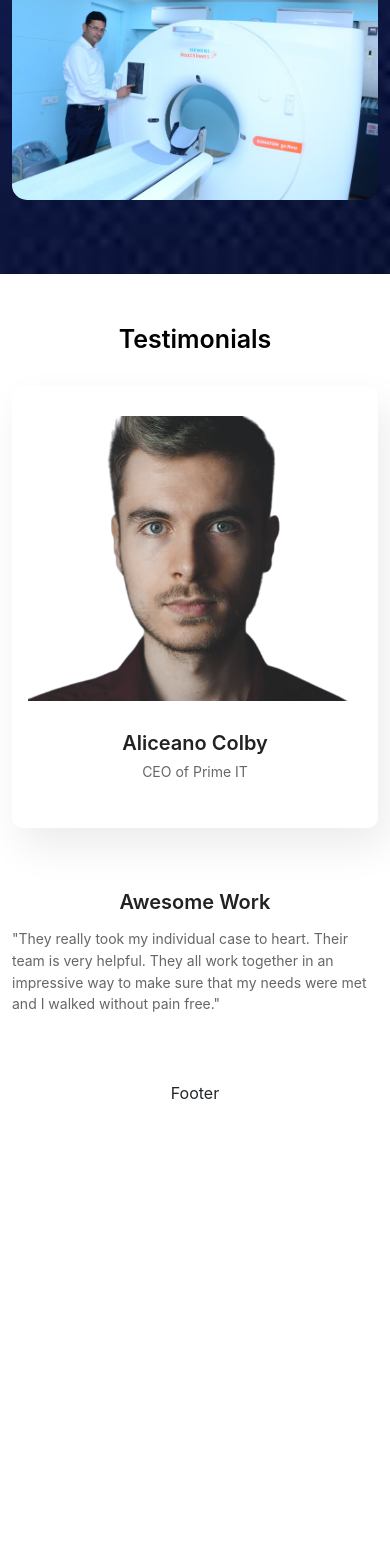
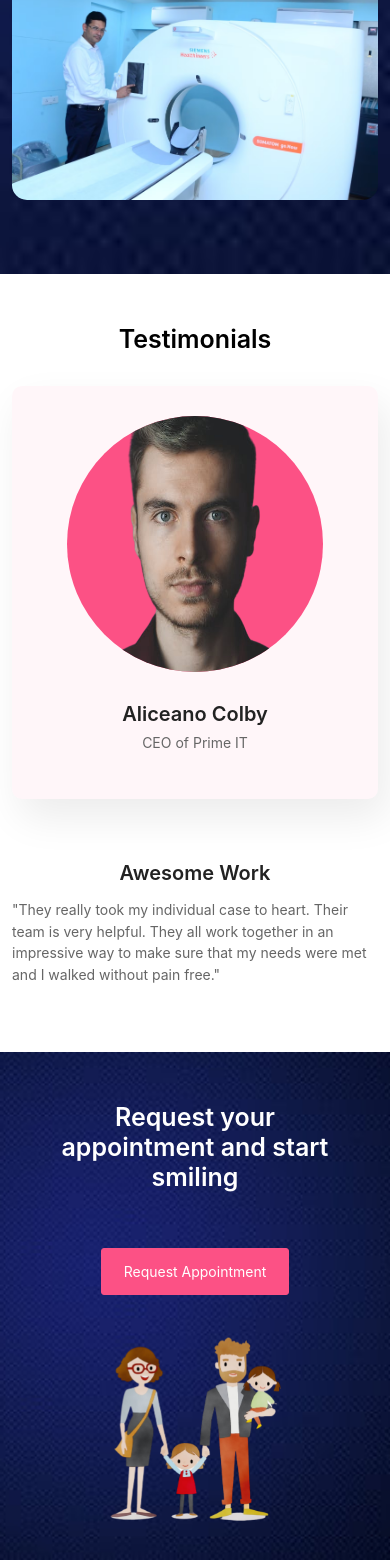
Before and after one commit to Souma-coder/Hospital_app, a React (Create React App) app: page / in a window 390 px wide. Shown: the part 9075-10639 px from the top of the page. Before the commit the page ends 10180 px from the top, so only its background shows below. Built offline with nearby package versions, Linux system fonts and the light colour scheme.

Commit message:
13th may night updation

```diff
--- a/src/components/MainPage.jsx
+++ b/src/components/MainPage.jsx
@@ -1,5 +1,6 @@
 import React from "react";
 import About from "./about/About";
+import Appointment from "./appointment/Appointment";
 import Footer from "./footer/Footer";
 import Gallery from "./gallery/Gallery";
 import Home from "./home/Home";
@@ -18,6 +19,7 @@ const MainPage = () => {
       <Team />
       <Gallery />
       <Testimonial />
+      <Appointment />
       <Footer />
     </>
   );
--- /dev/null
+++ b/src/components/appointment/Appointment.jsx
@@ -0,0 +1,29 @@
+import React from "react";
+import "./appointment.css";
+import AppointmentImg from "../../images/appointmentImg.png";
+
+const Appointment = () => {
+  return (
+    <section className="appointment_wrapper wrapper">
+      <div className="container">
+        <div className="row">
+          <div className="col-lg-4 col-md-6 col-sm-7 offset-lg-0 offset-md-0 offset-sm-0 offset-1 col-10">
+            <h3>Request your appointment and start smiling</h3>
+            <a href="#" className="mt-5 main-btn fill-btn">
+              Request Appointment
+            </a>
+          </div>
+          <div className="offset-lg-3 col-lg-3 offset-md-3 col-md-3 col-sm-4 offset-sm-0 offset-3 col-6">
+            <img
+              src={AppointmentImg}
+              alt="appointmentImg"
+              className="img-fluid"
+            />
+          </div>
+        </div>
+      </div>
+    </section>
+  );
+};
+
+export default Appointment;
--- /dev/null
+++ b/src/components/appointment/appointment.css
@@ -0,0 +1,11 @@
+.appointment_wrapper {
+  background-image: url(../../images/gallery/galleryBackground.jpg);
+  background-position: center center;
+  background-size: cover;
+  background-repeat: no-repeat;
+}
+
+.appointment_wrapper img {
+  -webkit-animation: movebounce 3s linear infinite;
+  animation: movebounce 3s linear infinite;
+}
--- a/src/components/testimonial/Testimonial.jsx
+++ b/src/components/testimonial/Testimonial.jsx
@@ -12,14 +12,18 @@ const Testimonial = () => {
           </div>
         </div>
         <div className="row align-items-center">
-          <div className="col-xl-3 col-md-4 col-sm-6">
+          <div className="col-xl-3 col-md-4 col-sm-12">
             <div className="card text-center">
-              <img src={client1} alt="client1" className="img-fluid" />
-              <h4 className="pt-4 mb-0">Aliceano Colby</h4>
+              <img
+                src={client1}
+                alt="client1"
+                className="img-fluid client-img"
+              />
+              <h4 className="pt-4 mb-0 fs-5">Aliceano Colby</h4>
               <p className="text-center">CEO of Prime IT</p>
             </div>
           </div>
-          <div className="col-xl-9 col-md-8 col-sm-6 ps-md-4 pt-sm-0 pt-4">
+          <div className="col-xl-9 col-md-8 col-sm-12 ps-md-4 pt-sm-0 pt-4">
             <h4>Awesome Work</h4>
             <p>
               "They really took my individual case to heart. Their team is very
--- a/src/components/testimonial/testimonial.css
+++ b/src/components/testimonial/testimonial.css
@@ -0,0 +1,18 @@
+.testimonial_wrapper .card {
+  background-color: rgba(252, 81, 133, 0.05);
+}
+
+.client-img {
+  width: 8rem;
+  height: 8rem;
+  margin: 0 auto;
+  background-color: var(--secondary-color);
+  border-radius: 50%;
+}
+
+@media (max-width: 767px) {
+  .client-img {
+    width: 16rem;
+    height: 16rem;
+  }
+}
```
Also changed, not shown: src/images/appointmentImg.png (added).
